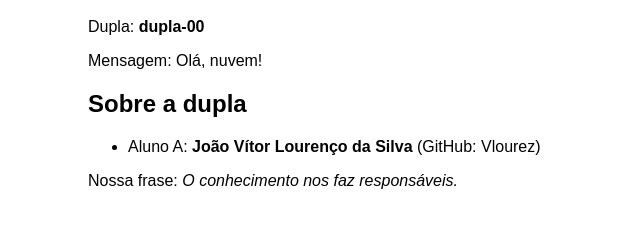
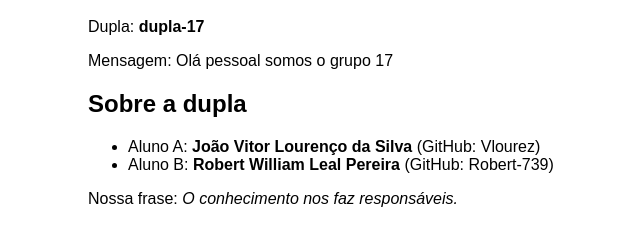
Before and after one commit to Vlourez/projeto-devops-Dupla-17, a plain HTML site: page site/index.html in a window 1280 px wide. Shown: the part 72-314 px from the top of the page, without its empty margins (232-872 px from the left). Drawn offline with Linux system fonts and the light colour scheme.

Commit message:
Aplica a variação da dupla

```diff
--- a/site/index.html
+++ b/site/index.html
@@ -5,17 +5,18 @@
   <meta name="viewport" content="width=device-width, initial-scale=1">
   <title>Projeto DevOps</title>
   <style>
-    body { font-family: sans-serif; max-width: 40rem; margin: 2rem auto; background: #ffffff; }
+    body { font-family: sans-serif; max-width: 40rem; margin: 2rem auto; background: 000000; }
     h1 { color: 830000; }
   </style>
 </head>
 <body>
   <h1>Projeto DevOps</h1>
-  <p>Dupla: <strong>dupla-00</strong></p>
-  <p>Mensagem: Olá, nuvem!</p>
+  <p>Dupla: <strong>dupla-17</strong></p>
+  <p>Mensagem: Olá pessoal somos o grupo 17</p>
   <h2>Sobre a dupla</h2>
   <ul>
-    <li>Aluno A: <strong>João Vítor Lourenço da Silva</strong> (GitHub: Vlourez)</li>
+    <li>Aluno A: <strong>João Vitor Lourenço da Silva</strong> (GitHub: Vlourez)</li>
+    <li>Aluno B: <strong>Robert William Leal Pereira</strong> (GitHub: Robert-739)</li>
   </ul>
   <p>Nossa frase: <em>O conhecimento nos faz responsáveis.</em></p>
 </body>
```
